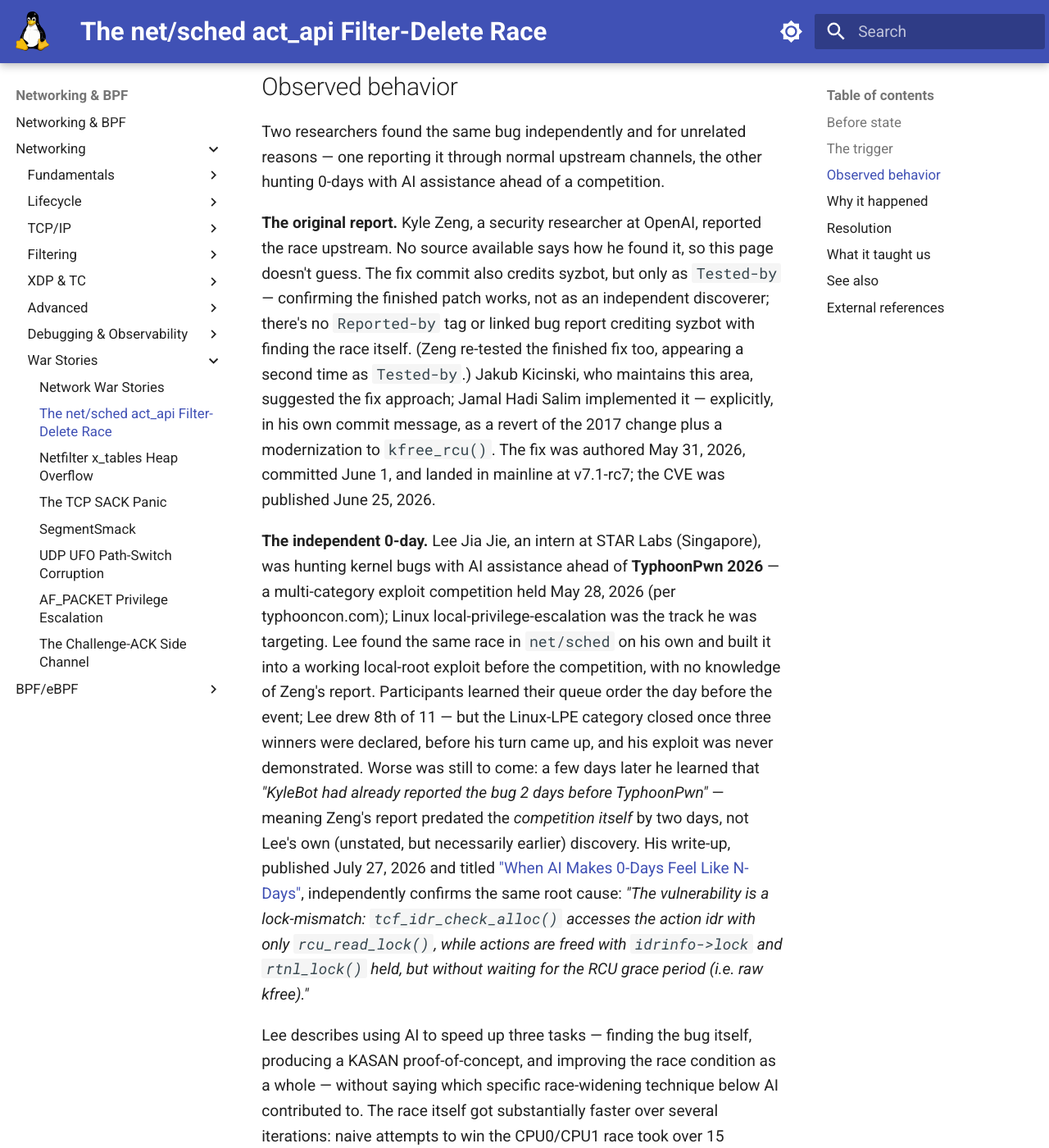
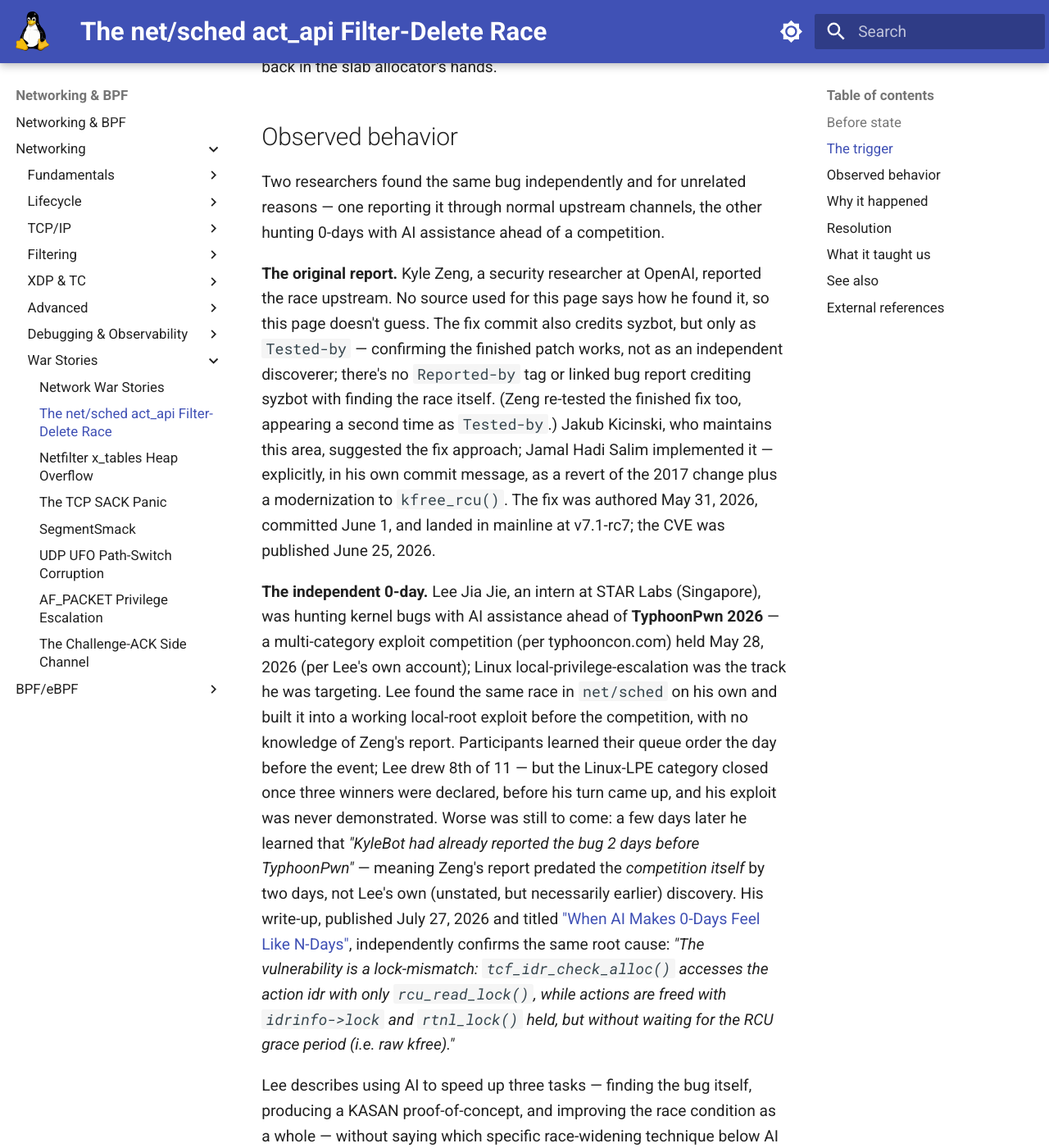
Before and after one commit to laveeshb/linux-kernel-internals, an MkDocs documentation site: the page built from docs/net/war-stories/act-api-uaf.md, in a window 1280 px wide and 1400 px high, scrolled down 4408 px. Shown: the whole window at 82% size. Built offline with MkDocs 1.6.1 and Material for MkDocs 9.7.7, drawn with Linux system fonts in a browser that asks for light colours; some of the changed text lies outside the part shown.

Commit message:
Fix a real sourcing error and smooth two seams from the sixth review
- The last round's edit moved the typhooncon.com citation so it
  appeared to source the May 28 date; typhooncon.com's own pages
  give no date for TyphoonPwn 2026, only the category list. The date
  comes from Lee's own STAR Labs post ("the day before the
  competition" = 27 May). Re-attached each citation to what it
  actually supports
- Reverted the "no source available" wording back to "no source used
  for this page" - the absolute form invites checking it against a
  secondary source (Infosecurity Magazine) that gets Zeng's identity
  wrong (misidentifies "KyleBot" as an AI system rather than his own
  longstanding handle), which this page correctly avoids repeating
- Smoothed a small friction in "Before state": the opening paragraph's
  present-tense description of the current mechanism was partly
  pre-empting the later reveal that no RCU-only reader existed before
  2017, and could read as if the 2017 deferral removal's stated reason
  was about IDR readers specifically, when the commit's own comment
  is about a gen_estimator timer, not the IDR lookup this page focuses on

```diff
--- a/docs/net/war-stories/act-api-uaf.md
+++ b/docs/net/war-stories/act-api-uaf.md
@@ -26,7 +26,7 @@
 
 Linux [traffic control](../tc-qdisc.md) (`tc`) actions — the `gact`, `mirred`, and similar objects a filter runs when it matches a packet — are reference-counted `struct tc_action` objects, indexed per action-type in an IDR (`idr_find(idr, index)`) so that [netlink](../netlink.md) requests can look one up by its numeric index and either attach it to a new filter or delete it. Because the IDR is walked by lookups that only take `rcu_read_lock()`, not the mutex that protects *removing* entries from it, an action's memory has to stay valid for at least one RCU grace period after it's unlinked — otherwise a concurrent reader that found the pointer just before removal can dereference (or refcount) it just after the memory is freed.
 
-That's exactly how it originally worked: before 2017, `free_tcf()` *was* the RCU callback itself — `static void free_tcf(struct rcu_head *head)`, recovering the action pointer via `container_of()` — and it was its two callers, `tcf_idr_remove()` and `tcf_idr_cleanup()`, that deferred the free with `call_rcu(&p->tcfa_rcu, free_tcf)` rather than invoking it directly. In September 2017, Cong Wang's commit [`d7fb60b9cafb`](https://git.kernel.org/pub/scm/linux/kernel/git/torvalds/linux.git/commit/?id=d7fb60b9cafb982cb2e46a267646a8dfd4f2e5da) ("net_sched: get rid of tcfa_rcu") removed that deferral: `free_tcf()` was changed to take the `tc_action *` directly and run immediately, with both callers now just calling `free_tcf(p)`.
+That mechanism — an RCU-deferred free protecting a lookup that only takes the read lock — is what's in place today, but it wasn't always there for the reason you might expect. Before 2017, `free_tcf()` *was* the RCU callback itself — `static void free_tcf(struct rcu_head *head)`, recovering the action pointer via `container_of()` — and it was its two callers, `tcf_idr_remove()` and `tcf_idr_cleanup()`, that deferred the free with `call_rcu(&p->tcfa_rcu, free_tcf)` rather than invoking it directly. In September 2017, Cong Wang's commit [`d7fb60b9cafb`](https://git.kernel.org/pub/scm/linux/kernel/git/torvalds/linux.git/commit/?id=d7fb60b9cafb982cb2e46a267646a8dfd4f2e5da) ("net_sched: get rid of tcfa_rcu") removed that deferral: `free_tcf()` was changed to take the `tc_action *` directly and run immediately, with both callers now just calling `free_tcf(p)`.
 
 The commit message gives two reasons. The narrow one is that a related rewrite meant one specific caller no longer needed to wait for a grace period on that account — the commit message itself doesn't name which caller. The other is a real constraint on a follow-up patch the commit was clearing the way for — Wang writes that removing the deferral *"also completely closes a race condition between action free path and filter chain add/remove path for the following patch. Because otherwise the nested RCU callback can't be caught by `rcu_barrier()`"* — a `call_rcu()` nested inside another RCU callback can outlive the `rcu_barrier()` a caller uses to wait out all pending callbacks, which the follow-up work needed to not happen. Alongside both of those, the rewritten `free_tcf()` carries a comment justifying why dropping the deferral should be safe on its own terms — the load-bearing claim for *this* bug: *"for standalone actions, we don't need a RCU grace period either, because actions are always connected to filters and filters are already destroyed in RCU callbacks, so after a RCU grace period actions are already disconnected from filters. Readers later can not find us."* That argument is about one specific reader path: someone reaching an action *through a filter*. It says nothing about a reader reaching the same action *directly through the IDR* — which is exactly what a concurrent `RTM_NEWTFILTER` lookup does.
 
@@ -54,9 +54,9 @@
 
 Two researchers found the same bug independently and for unrelated reasons — one reporting it through normal upstream channels, the other hunting 0-days with AI assistance ahead of a competition.
 
-**The original report.** Kyle Zeng, a security researcher at OpenAI, reported the race upstream. No source available says how he found it, so this page doesn't guess. The fix commit also credits syzbot, but only as `Tested-by` — confirming the finished patch works, not as an independent discoverer; there's no `Reported-by` tag or linked bug report crediting syzbot with finding the race itself. (Zeng re-tested the finished fix too, appearing a second time as `Tested-by`.) Jakub Kicinski, who maintains this area, suggested the fix approach; Jamal Hadi Salim implemented it — explicitly, in his own commit message, as a revert of the 2017 change plus a modernization to `kfree_rcu()`. The fix was authored May 31, 2026, committed June 1, and landed in mainline at v7.1-rc7; the CVE was published June 25, 2026.
+**The original report.** Kyle Zeng, a security researcher at OpenAI, reported the race upstream. No source used for this page says how he found it, so this page doesn't guess. The fix commit also credits syzbot, but only as `Tested-by` — confirming the finished patch works, not as an independent discoverer; there's no `Reported-by` tag or linked bug report crediting syzbot with finding the race itself. (Zeng re-tested the finished fix too, appearing a second time as `Tested-by`.) Jakub Kicinski, who maintains this area, suggested the fix approach; Jamal Hadi Salim implemented it — explicitly, in his own commit message, as a revert of the 2017 change plus a modernization to `kfree_rcu()`. The fix was authored May 31, 2026, committed June 1, and landed in mainline at v7.1-rc7; the CVE was published June 25, 2026.
 
-**The independent 0-day.** Lee Jia Jie, an intern at STAR Labs (Singapore), was hunting kernel bugs with AI assistance ahead of **TyphoonPwn 2026** — a multi-category exploit competition held May 28, 2026 (per typhooncon.com); Linux local-privilege-escalation was the track he was targeting. Lee found the same race in `net/sched` on his own and built it into a working local-root exploit before the competition, with no knowledge of Zeng's report. Participants learned their queue order the day before the event; Lee drew 8th of 11 — but the Linux-LPE category closed once three winners were declared, before his turn came up, and his exploit was never demonstrated. Worse was still to come: a few days later he learned that *"KyleBot had already reported the bug 2 days before TyphoonPwn"* — meaning Zeng's report predated the *competition itself* by two days, not Lee's own (unstated, but necessarily earlier) discovery. His write-up, published July 27, 2026 and titled ["When AI Makes 0-Days Feel Like N-Days"](https://starlabs.sg/blog/2026/07-when-ai-makes-0-days-feel-like-n-days/), independently confirms the same root cause: *"The vulnerability is a lock-mismatch: `tcf_idr_check_alloc()` accesses the action idr with only `rcu_read_lock()`, while actions are freed with `idrinfo->lock` and `rtnl_lock()` held, but without waiting for the RCU grace period (i.e. raw kfree)."*
+**The independent 0-day.** Lee Jia Jie, an intern at STAR Labs (Singapore), was hunting kernel bugs with AI assistance ahead of **TyphoonPwn 2026** — a multi-category exploit competition (per typhooncon.com) held May 28, 2026 (per Lee's own account); Linux local-privilege-escalation was the track he was targeting. Lee found the same race in `net/sched` on his own and built it into a working local-root exploit before the competition, with no knowledge of Zeng's report. Participants learned their queue order the day before the event; Lee drew 8th of 11 — but the Linux-LPE category closed once three winners were declared, before his turn came up, and his exploit was never demonstrated. Worse was still to come: a few days later he learned that *"KyleBot had already reported the bug 2 days before TyphoonPwn"* — meaning Zeng's report predated the *competition itself* by two days, not Lee's own (unstated, but necessarily earlier) discovery. His write-up, published July 27, 2026 and titled ["When AI Makes 0-Days Feel Like N-Days"](https://starlabs.sg/blog/2026/07-when-ai-makes-0-days-feel-like-n-days/), independently confirms the same root cause: *"The vulnerability is a lock-mismatch: `tcf_idr_check_alloc()` accesses the action idr with only `rcu_read_lock()`, while actions are freed with `idrinfo->lock` and `rtnl_lock()` held, but without waiting for the RCU grace period (i.e. raw kfree)."*
 
 Lee describes using AI to speed up three tasks — finding the bug itself, producing a KASAN proof-of-concept, and improving the race condition as a whole — without saying which specific race-widening technique below AI contributed to. The race itself got substantially faster over several iterations: naive attempts to win the CPU0/CPU1 race took over 15 minutes; after widening the window with a `timerfd`/`epoll` technique, splitting the attempt across separate chains with separate mutexes, and restructuring it into dedicated "binder" and "deleter" threads, the time needed to actually win the race dropped to around 5 seconds (Lee notes this could likely be reduced further using multiple action indexes). That's a different measurement from how reliably the *finished* exploit runs end-to-end: in a separate 10-run benchmark of the complete chain (a CentOS 9 desktop on an Intel i5-1235U laptop), all 10 runs succeeded, taking 10, 10, 9, 11, 11, 111, 64, 69, 47, and 10 seconds — full-chain runtime, not race-trigger latency; Lee attributes the slower outliers to CPU thermal throttling.
 
```
